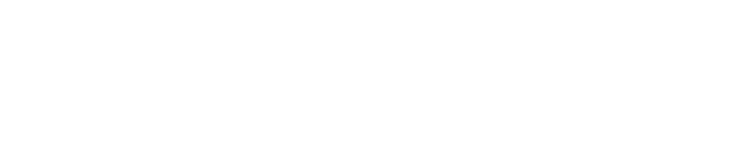
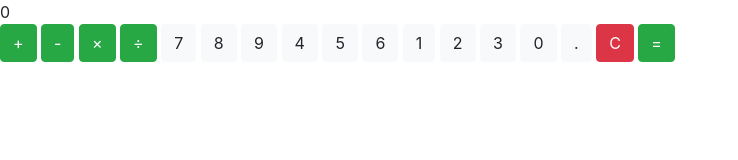
Before and after one commit to floriansimunek/Calculator, a plain HTML site: page index.html in a window 1280 px wide. Shown: the whole page, without its empty margins (0-738 px from the left). Drawn offline with nearby package versions, Linux system fonts and the light colour scheme.

Commit message:
Added HTML (Bootstrap) - Differents Buttons + Display

```diff
--- a/index.html
+++ b/index.html
@@ -4,8 +4,32 @@
     <meta charset="UTF-8">
     <meta name="viewport" content="width=device-width, initial-scale=1.0">
     <title>Calculator</title>
+    <link rel="stylesheet" href="https://cdn.jsdelivr.net/npm/bootstrap@4.5.3/dist/css/bootstrap.min.css">
+    <link rel="stylesheet" href="styles.css">
+    <script src="script.js" defer></script>
 </head>
 <body>
+    <div id="display">0</div>
+    <div id="keys">
+        <button class="key-operator btn btn-success">+</button>
+        <button class="key-operator btn btn-success">-</button>
+        <button class="key-operator btn btn-success">×</button>
+        <button class="key-operator btn btn-success">÷</button>
 
+        <button class="number-button btn btn-light">7</button>
+        <button class="number-button btn btn-light">8</button>
+        <button class="number-button btn btn-light">9</button>
+        <button class="number-button btn btn-light">4</button>
+        <button class="number-button btn btn-light">5</button>
+        <button class="number-button btn btn-light">6</button>
+        <button class="number-button btn btn-light">1</button>
+        <button class="number-button btn btn-light">2</button>
+        <button class="number-button btn btn-light">3</button>
+        <button class="number-button btn btn-light">0</button>
+
+        <button id="decimal" class="btn btn-light">.</button>
+        <button id="clear" class="btn btn-danger">C</button>
+        <button id="equal" class="btn btn-success">=</button>
+    </div>
 </body>
 </html>
```
Also changed, not shown: script.js (added), styles.css (added).
